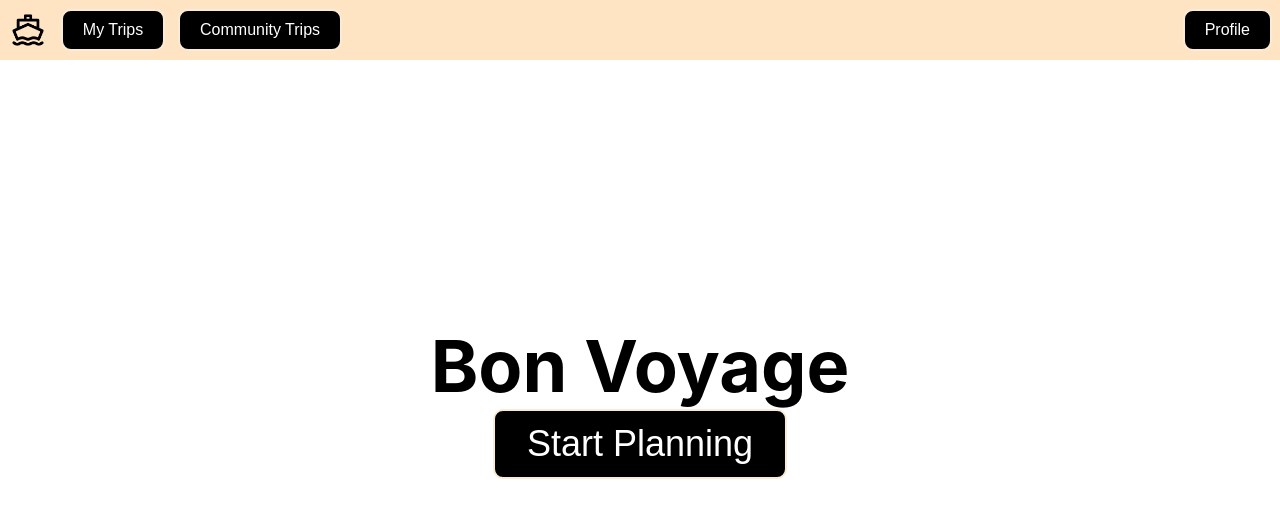
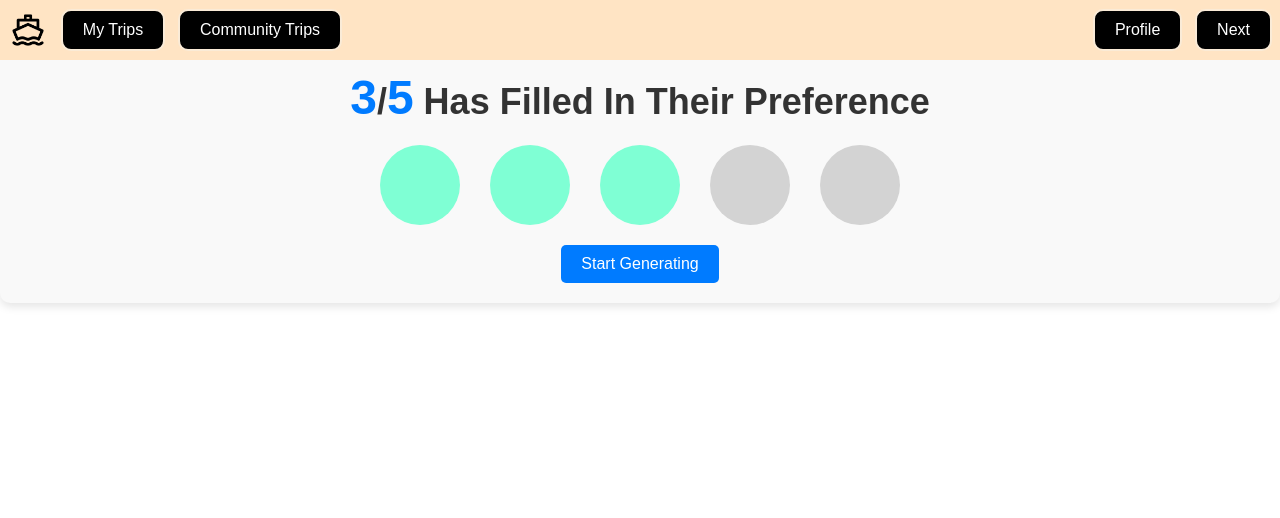
Before and after one commit to Vanboii/HCI-BonVoyage, a React (Create React App) app: page /waitingroom in a window 1280 px wide. Shown: the top 518 px of the page. Built offline with nearby package versions, Linux system fonts and the light colour scheme.

Commit message:
feat: basic layout waiting room

```diff
--- a/src/App.js
+++ b/src/App.js
@@ -7,6 +7,7 @@ import SignupPage from './pages/signup_page/signupPage';
 import WelcomePage from './pages/trial/welcomePage';
 import CommunityPage from './pages/community_page/communityPage';
 import MyTripsPage from './pages/mytrips_page/mytripsPage';
+import WaitingRoomPage from './pages/planning_page/waiting_room/waitingroomPage';
 
 function App() {
   return (
@@ -18,6 +19,7 @@ function App() {
         <Route path='/welcome' element={<WelcomePage />} />
         <Route path='/community' element={<CommunityPage />} />
         <Route path='/mytrips' element={<MyTripsPage />} />
+        <Route path='/waitingroom' element={<WaitingRoomPage />} />
         <Route path='*' element={<HomePage />} />
       </Routes>
     </Router>
--- a/src/components/banner.js
+++ b/src/components/banner.js
@@ -28,6 +28,8 @@ function TopBanner() {
             <div className="spacer"></div>
             {/* <div className="rightButtons spacer"> */}
             <ButtonComponent text="Profile" toPage="/login"/>
+            {/* Next button to go tinder swipe place preference to waiting room */}
+            <ButtonComponent text="Next" toPage="/waitingroom"/>
             {/* </div> */}
 
         </div>
--- /dev/null
+++ b/src/pages/planning_page/waiting_room/waitingroomPage.css
@@ -0,0 +1,81 @@
+.trip-status-container {
+    display: flex;
+    flex-direction: column;
+    align-items: center;
+    font-family: Arial, sans-serif;
+    margin-top: 50px;
+    padding: 20px;
+    background-color: #f9f9f9;
+    border-radius: 10px;
+    box-shadow: 0 4px 8px rgba(0, 0, 0, 0.1);
+  }
+
+  .progress {
+    display: flex;
+    flex-direction: column;
+    align-items: center;
+    margin-bottom: 20px;
+  }
+
+  .progress-text {
+    font-size: 36px;
+    font-weight: bold;
+    text-align: center;
+    color: #333;
+  }
+
+  .progress-text span {
+    font-size: 48px;
+    color: #007BFF;
+  }
+
+  .status {
+    display: flex;
+    justify-content: center;
+    margin-bottom: 20px;
+    gap: 10px;
+  }
+
+  .status-item {
+    margin: 0 10px;
+  }
+
+  .circle {
+    width: 80px;
+    height: 80px;
+    background-color: lightgray;
+    border-radius: 50%;
+    display: flex;
+    justify-content: center;
+    align-items: center;
+    transition: background-color 0.3s;
+  }
+
+  .circle.ready {
+    background-color: aquamarine; /* Replace with actual image path if needed */
+  }
+
+  .circle.waiting {
+    background-color: lightgray;
+  }
+
+  .generate-button {
+    padding: 10px 20px;
+    font-size: 16px;
+    background-color: #007BFF;
+    color: white;
+    border: none;
+    border-radius: 5px;
+    cursor: pointer;
+    transition: background-color 0.3s, transform 0.3s;
+  }
+
+  .generate-button:hover {
+    background-color: #0056b3;
+    transform: scale(1.05);
+  }
+
+  .generate-button:active {
+    background-color: #004494;
+    transform: scale(1);
+  }
--- /dev/null
+++ b/src/pages/planning_page/waiting_room/waitingroomPage.js
@@ -0,0 +1,38 @@
+import React, { useState } from 'react';
+import TopBanner from "../../../components/banner";
+import './waitingroomPage.css';
+
+const WaitingRoomPage = () => {
+  const [responses, setResponses] = useState([
+    { name: 'Jamie', status: 'ready' },
+    { name: 'Rachel', status: 'ready' },
+    { name: 'Brad', status: 'ready' },
+    { name: 'Waiting', status: 'waiting' },
+    { name: 'Waiting', status: 'waiting' },
+  ]);
+
+  const readyCount = responses.filter(response => response.status === 'ready').length;
+
+  return (
+    <>
+    <TopBanner/>
+      <div className="trip-status-container">
+        <div className="progress">
+          <div className="progress-text">
+            <span>{readyCount}</span>/<span>5</span> has filled in their preference
+          </div>
+        </div>
+        <div className="status">
+          {responses.map((response, index) => (
+            <div key={index} className="status-item">
+              <div className={`circle ${response.status}`} />
+            </div>
+          ))}
+        </div>
+        <button className="generate-button">Start Generating</button>
+      </div>
+    </>
+  );
+};
+
+export default WaitingRoomPage;
```
